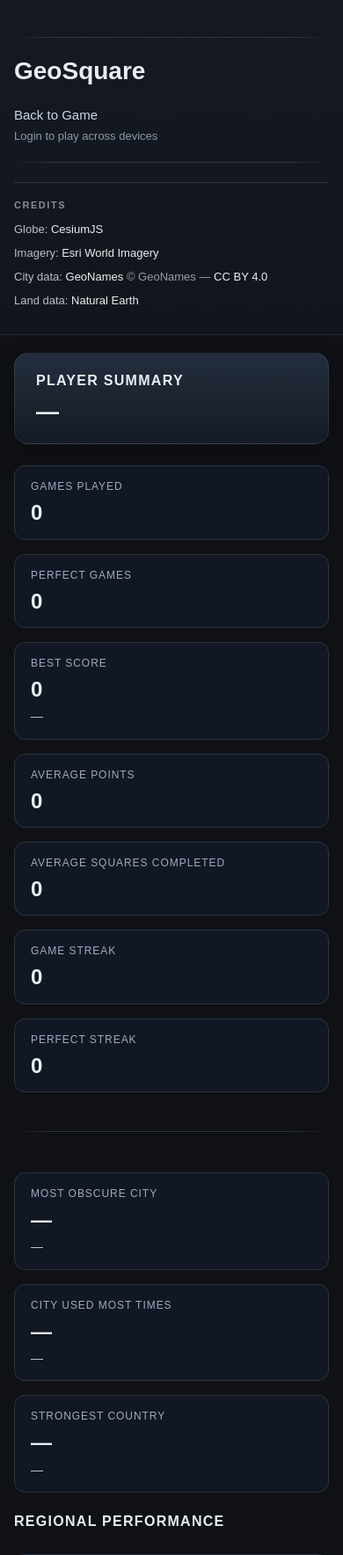
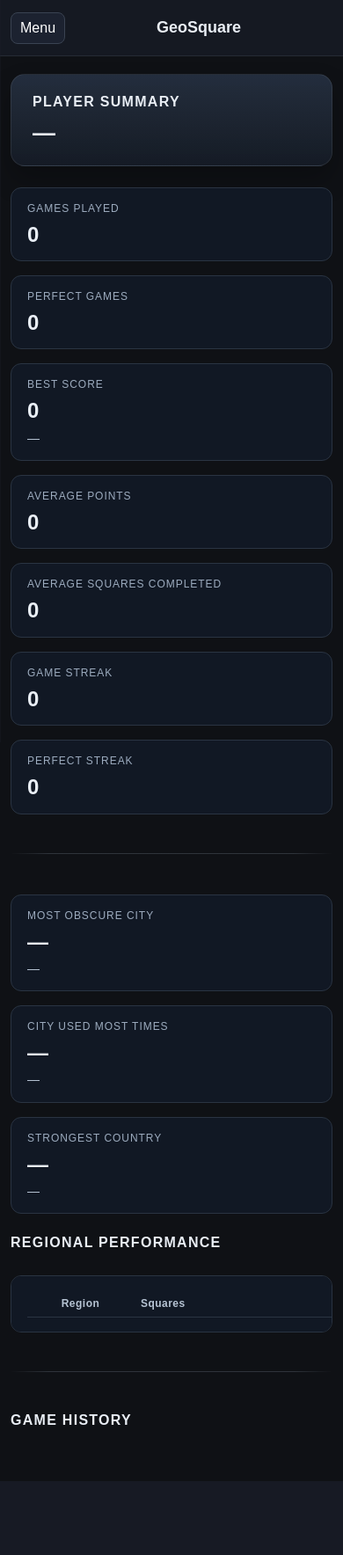
Before and after one commit to ryanjlind/geosquare, a Flask app: page /profile in a window 390 px wide. Shown: the top 1768 px of the page at 88% size. After the commit the page ends 1684 px from the top, so only its background shows below. Run offline with Flask 3, Linux system fonts and the light colour scheme; lists and menus that the app fills with data are empty.

Commit message:
mobile fixes

```diff
--- a/app/static/css/profile.css
+++ b/app/static/css/profile.css
@@ -305,59 +305,94 @@
     }
 }
 
-@media (max-width: 900px) {
-    html,
-    body {
+@media (max-width: 768px) {
+    html.profile-page,
+    body.profile-page {
         height: auto;
         overflow-x: hidden;
         overflow-y: auto;
     }
 
-    .profile-layout {
+    .profile-page .layout.profile-layout {
         display: block;
+        width: 100%;
         min-height: 100dvh;
+        height: auto;
+        padding-top: calc(var(--mobile-topbar-height) + var(--mobile-offset-top));
     }
 
-    .profile-sidebar {
-        border-right: 0;
-        border-bottom: 1px solid rgba(255, 255, 255, 0.08);
-        padding: 20px 16px;
+    .profile-page .sidebar.profile-sidebar {
+        position: fixed;
+        top: var(--mobile-offset-top);
+        left: 0;
+        width: min(92vw, 420px);
+        height: var(--mobile-vh);
+        transform: translateX(-100%);
+        transition: transform 0.22s ease;
+        z-index: 200;
+        display: flex;
+        flex-direction: column;
+        padding: 20px;
+        box-sizing: border-box;
+        overflow-y: auto;
+        overflow-x: hidden;
+        background: #151922;
+        border-right: 1px solid #262b34;
+        border-bottom: 0;
     }
 
-    .profile-main {
-        min-width: 0;
-        padding: 20px 16px 32px;
+    .profile-page .sidebar.profile-sidebar.mobile-open {
+        transform: translateX(0);
     }
 
-    .profile-history-summary {
+    .profile-page .profile-main {
+        min-width: 0;
+        padding: 20px 12px 32px;
+    }
+
+    .profile-page .profile-stats-grid {
+        grid-template-columns: 1fr;
+    }
+
+    .profile-page .profile-stat-wide {
+        grid-column: span 1;
+    }
+
+    .profile-page .profile-hero-name {
+        font-size: 26px;
+    }
+
+    .profile-page .profile-history-summary {
         grid-template-columns: 1fr;
         gap: 8px;
     }
 
-    .profile-history-toggle {
+    .profile-page .profile-history-toggle {
         justify-self: start;
     }
 
-    .profile-stat-wide {
-        grid-column: span 1;
-    }
-}
-
-@media (max-width: 640px) {
-    .profile-stats-grid {
-        grid-template-columns: 1fr;
+    .profile-page .profile-analysis-section .stats-card {
+        overflow-x: auto;
     }
 
-    .profile-hero-name {
-        font-size: 26px;
+    .profile-page .profile-analysis-section .stats-rounds-table {
+        min-width: 720px;
     }
 
-    .profile-rounds-table {
+    .profile-page .region-detail-container > td {
+        overflow-x: auto;
+    }
+
+    .profile-page .region-detail-container .stats-rounds-table {
+        min-width: 760px;
+    }
+
+    .profile-page .profile-rounds-table {
         font-size: 13px;
     }
 
-    .profile-rounds-table th,
-    .profile-rounds-table td {
+    .profile-page .profile-rounds-table th,
+    .profile-page .profile-rounds-table td {
         padding: 8px 6px;
     }
 }
--- a/app/static/js/mobile.js
+++ b/app/static/js/mobile.js
@@ -5,18 +5,10 @@ import { gameState } from './state.js';
         return window.matchMedia('(max-width: 768px)').matches;
     }
 
-    function initMobile() {
-        if (!isMobile()) return;
-        if (document.body.dataset.mobileInit === 'true') return;
-
-        const sidebar = document.getElementById('sidebar');
-        const guessBox = document.getElementById('guessBox');
-        const guessFeedback = document.getElementById('guessFeedback');
-        const nextBtn = document.getElementById('nextBtn');
-        const closeBtn = document.getElementById('mobileDrawerCloseBtn');
-
-        if (!sidebar || !guessBox || !guessFeedback || !nextBtn || !closeBtn) return;
-
+    function initProfileMobile({
+        sidebar,
+        closeBtn,
+    }) {
         const scrim = document.createElement('div');
         scrim.className = 'mobile-drawer-scrim';
         document.body.appendChild(scrim);
@@ -26,55 +18,9 @@ import { gameState } from './state.js';
         topbar.innerHTML = `
             <button id="mobileMenuBtn" class="mobile-menu-btn" type="button">Menu</button>
             <div class="mobile-title">GeoSquare</div>
-            <div class="mobile-hero-stats">
-                <div class="mobile-hero-stat">
-                    <div class="mobile-hero-stat-label">Round</div>
-                    <div id="mobileRoundStat" class="mobile-hero-stat-value">1</div>
-                </div>
-                <div class="mobile-hero-stat">
-                    <div class="mobile-hero-stat-label">Points</div>
-                    <div id="mobilePointsStat" class="mobile-hero-stat-value">0</div>
-                </div>
-                <div class="mobile-hero-stat">
-                    <div class="mobile-hero-stat-label">Cities</div>
-                    <div id="mobileCitiesStat" class="mobile-hero-stat-value">0</div>
-                </div>
-            </div>
+            <div></div>
         `;
         document.body.appendChild(topbar);
-
-        const bottomTray = document.createElement('div');
-        bottomTray.className = 'mobile-bottomtray';
-        document.body.appendChild(bottomTray);
-
-        bottomTray.appendChild(guessBox);
-        bottomTray.appendChild(guessFeedback);
-        bottomTray.appendChild(nextBtn);
-
-        const mobileRoundStat = document.getElementById('mobileRoundStat');
-        const mobilePointsStat = document.getElementById('mobilePointsStat');
-        const totalPoints = document.getElementById('totalPoints');
-
-        function syncMobileHeroStats() {
-            const mobileRoundStat = document.getElementById('mobileRoundStat');
-            const mobilePointsStat = document.getElementById('mobilePointsStat');
-            const mobileCitiesStat = document.getElementById('mobileCitiesStat');
-            const totalPoints = document.getElementById('totalPoints');
-            const meta = document.getElementById('meta');
-
-            if (mobileRoundStat) {
-                mobileRoundStat.textContent = String(gameState.currentRound);
-            }
-
-            if (mobilePointsStat && totalPoints) {
-                mobilePointsStat.textContent = totalPoints.textContent;
-            }
-
-            if (mobileCitiesStat && meta) {
-                const cityValue = meta.querySelector('[data-mobile-cities-value]');
-                mobileCitiesStat.textContent = cityValue ? cityValue.textContent : '0';
-            }
-        }
 
         function openDrawer() {
             sidebar.classList.add('mobile-open');
@@ -115,17 +61,157 @@ import { gameState } from './state.js';
         }
 
         window.addEventListener('resize', syncViewportVars);
+        syncViewportVars();
+    }
+
+    function initGameMobile({
+        sidebar,
+        closeBtn,
+        guessBox,
+        guessFeedback,
+        nextBtn,
+    }) {
+        const scrim = document.createElement('div');
+        scrim.className = 'mobile-drawer-scrim';
+        document.body.appendChild(scrim);
+
+        const topbar = document.createElement('div');
+        topbar.className = 'mobile-topbar';
+        topbar.innerHTML = `
+            <button id="mobileMenuBtn" class="mobile-menu-btn" type="button">Menu</button>
+            <div class="mobile-title">GeoSquare</div>
+            <div class="mobile-hero-stats">
+                <div class="mobile-hero-stat">
+                    <div class="mobile-hero-stat-label">Round</div>
+                    <div id="mobileRoundStat" class="mobile-hero-stat-value">1</div>
+                </div>
+                <div class="mobile-hero-stat">
+                    <div class="mobile-hero-stat-label">Points</div>
+                    <div id="mobilePointsStat" class="mobile-hero-stat-value">0</div>
+                </div>
+                <div class="mobile-hero-stat">
+                    <div class="mobile-hero-stat-label">Cities</div>
+                    <div id="mobileCitiesStat" class="mobile-hero-stat-value">0</div>
+                </div>
+            </div>
+        `;
+        document.body.appendChild(topbar);
+
+        const bottomTray = document.createElement('div');
+        bottomTray.className = 'mobile-bottomtray';
+        document.body.appendChild(bottomTray);
+
+        bottomTray.appendChild(guessBox);
+        bottomTray.appendChild(guessFeedback);
+        bottomTray.appendChild(nextBtn);
+
+        function syncMobileHeroStats() {
+            const mobileRoundStat = document.getElementById('mobileRoundStat');
+            const mobilePointsStat = document.getElementById('mobilePointsStat');
+            const mobileCitiesStat = document.getElementById('mobileCitiesStat');
+            const totalPoints = document.getElementById('totalPoints');
+            const meta = document.getElementById('meta');
+
+            if (mobileRoundStat) {
+                mobileRoundStat.textContent = String(gameState.currentRound);
+            }
+
+            if (mobilePointsStat && totalPoints) {
+                mobilePointsStat.textContent = totalPoints.textContent;
+            }
+
+            if (mobileCitiesStat && meta) {
+                const cityValue = meta.querySelector('[data-mobile-cities-value]');
+                mobileCitiesStat.textContent = cityValue ? cityValue.textContent : '0';
+            }
+        }
+
+        const scrimEl = scrim;
+
+        function openDrawer() {
+            sidebar.classList.add('mobile-open');
+            scrimEl.classList.add('mobile-open');
+        }
+
+        function closeDrawer() {
+            sidebar.classList.remove('mobile-open');
+            scrimEl.classList.remove('mobile-open');
+        }
+
+        function syncViewportVars() {
+            const root = document.documentElement;
+            const vv = window.visualViewport;
+
+            let vh = window.innerHeight;
+            let offsetTop = 0;
+            let keyboardInset = 0;
+
+            if (vv) {
+                vh = vv.height;
+                offsetTop = vv.offsetTop;
+                keyboardInset = Math.max(0, window.innerHeight - vv.height - vv.offsetTop);
+            }
+
+            root.style.setProperty('--mobile-vh', `${vh}px`);
+            root.style.setProperty('--mobile-offset-top', `${offsetTop}px`);
+            root.style.setProperty('--mobile-keyboard-inset', `${keyboardInset}px`);
+        }
+
+        document.getElementById('mobileMenuBtn').addEventListener('click', openDrawer);
+        closeBtn.addEventListener('click', closeDrawer);
+        scrimEl.addEventListener('click', closeDrawer);
+
+        if (window.visualViewport) {
+            window.visualViewport.addEventListener('resize', syncViewportVars);
+            window.visualViewport.addEventListener('scroll', syncViewportVars);
+        }
+
+        window.addEventListener('resize', syncViewportVars);
 
         syncViewportVars();
         syncMobileHeroStats();
 
+        const totalPoints = document.getElementById('totalPoints');
         const observer = new MutationObserver(syncMobileHeroStats);
+
         if (totalPoints) {
             observer.observe(totalPoints, { childList: true, characterData: true, subtree: true });
         }
 
         document.addEventListener('click', () => {
             syncMobileHeroStats();
+        });
+    }
+
+    function initMobile() {
+        if (!isMobile()) return;
+        if (document.body.dataset.mobileInit === 'true') return;
+
+        const sidebar = document.getElementById('sidebar');
+        const closeBtn = document.getElementById('mobileDrawerCloseBtn');
+
+        if (!sidebar || !closeBtn) return;
+
+        const isProfilePage = document.body.classList.contains('profile-page');
+
+        if (isProfilePage) {
+            initProfileMobile({ sidebar, closeBtn });
+            document.body.dataset.mobileInit = 'true';
+            return;
+        }
+
+        const guessBox = document.getElementById('guessBox');
+        const guessFeedback = document.getElementById('guessFeedback');
+        const nextBtn = document.getElementById('nextBtn');
+
+        if (!guessBox || !guessFeedback || !nextBtn) return;
+
+        initGameMobile({
+            sidebar,
+            closeBtn,
+            guessBox,
+            guessFeedback,
+            nextBtn,
         });
 
         document.body.dataset.mobileInit = 'true';
--- a/app/templates/profile.html
+++ b/app/templates/profile.html
@@ -8,11 +8,16 @@
     <link rel="stylesheet" href="{{ url_for('static', filename='css/layout.css') }}">
     <link rel="stylesheet" href="{{ url_for('static', filename='css/stats.css') }}">
     <link rel="stylesheet" href="{{ url_for('static', filename='css/profile.css') }}">
+    <link rel="stylesheet" href="{{ url_for('static', filename='css/mobile.css') }}">
     <link rel="icon" href="{{ url_for('static', filename='favicon.ico') }}">
 </head>
-<body>
-    <div class="profile-layout">
-        <aside class="profile-sidebar">
+<body class="profile-page">
+    <div class="layout profile-layout">
+        <aside class="sidebar profile-sidebar" id="sidebar">
+            <div class="sidebar-mobile-header">
+                <div class="sidebar-mobile-header-title">Menu</div>
+                <button id="mobileDrawerCloseBtn" class="mobile-drawer-close-btn" type="button">Close</button>
+            </div>
 
             <div class="sidebar-divider"></div>
 
@@ -158,5 +163,6 @@
     </div>
 
     <script type="module" src="{{ url_for('static', filename='js/profile.js') }}"></script>
+    <script type="module" src="{{ url_for('static', filename='js/mobile.js') }}"></script>
 </body>
 </html>
```
